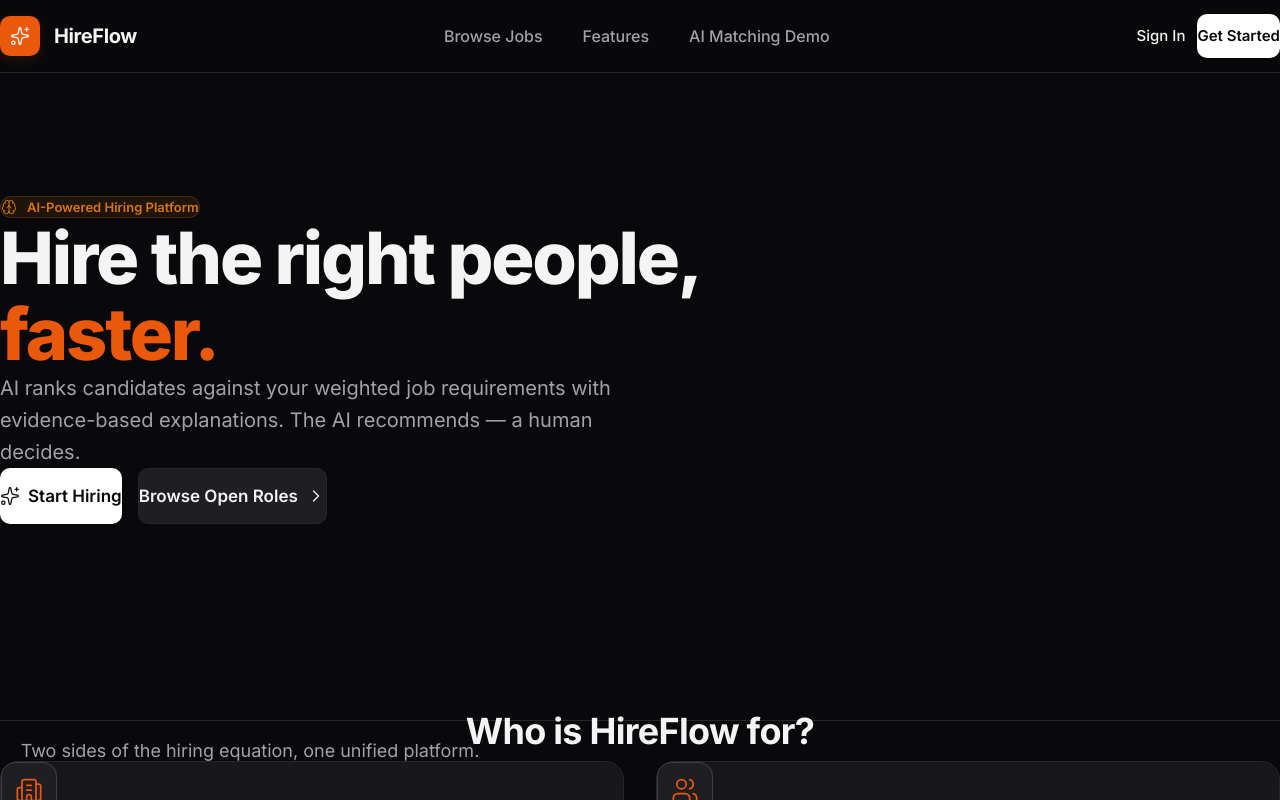
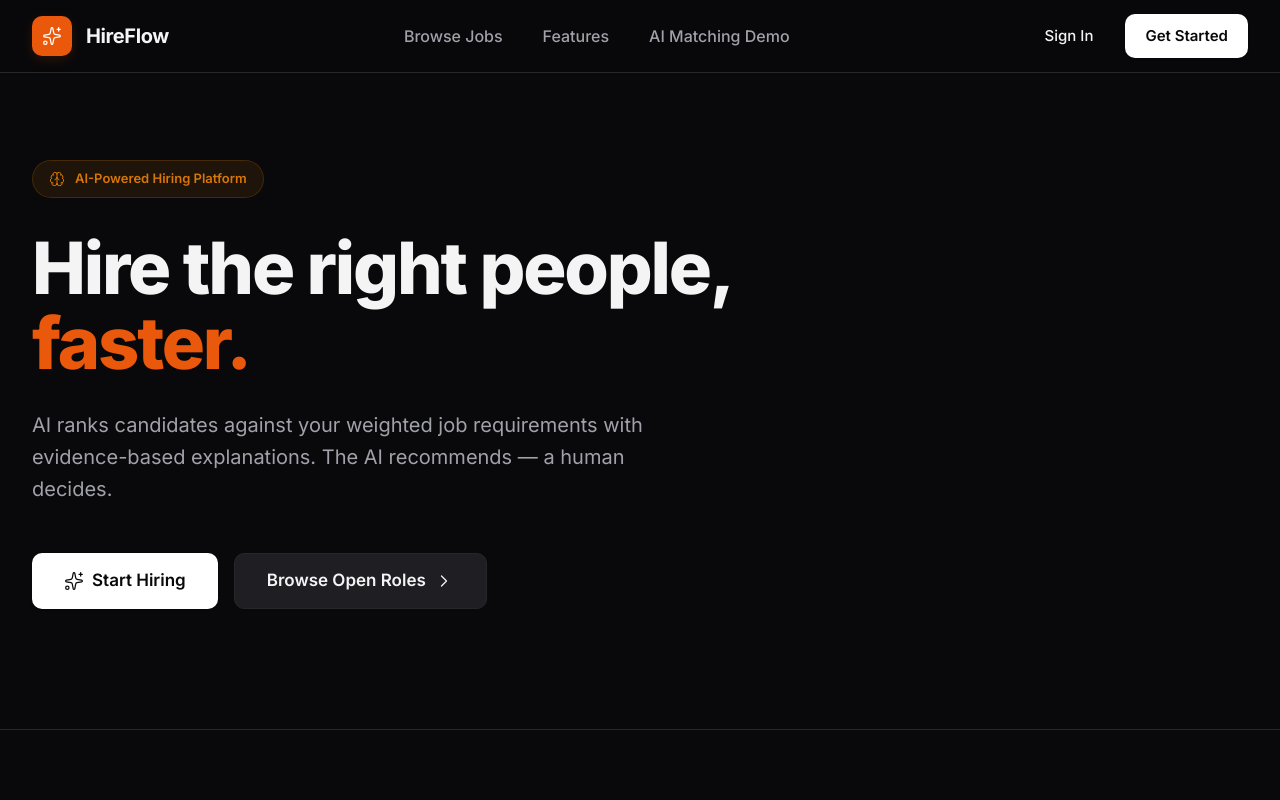
Before and after one commit to Mohit-Rocky-25/hireflow, a React (Vite) app: page / in a window 1280 px wide. Shown: the top 800 px of the page. Built offline with nearby package versions, Linux system fonts and the light colour scheme.

Commit message:
Fix critical layout overlapping caused by global line-height and CSS resets

```diff
--- a/src/index.css
+++ b/src/index.css
@@ -91,18 +91,16 @@
   }
 }
 
-/* ── Base reset ── */
+/* ── Base reset (Tailwind preflight handles the rest) ── */
 * {
-  margin: 0;
-  padding: 0;
   box-sizing: border-box;
 }
 
 html, body, #root {
-  height: 100%;
+  min-height: 100%;
   font-family: var(--font-sans);
   font-size: 14px;
-  line-height: 20px;
+  line-height: 1.5;
   font-weight: 400;
   background-color: var(--color-bg);
   color: var(--color-text);
```
